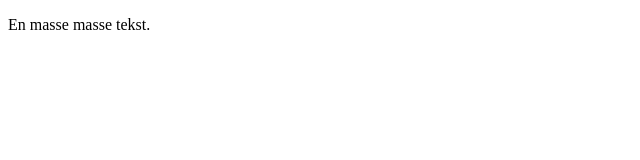
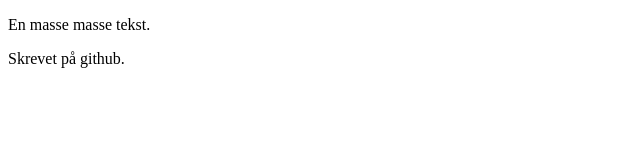
Before and after one commit to peni0073/gittest, a plain HTML site: page index.html in a window 1280 px wide. Shown: the whole page, without its empty margins (0-640 px from the left). Drawn offline with Linux system fonts and the light colour scheme.

Commit message:
Har tilføjet tekst i index.html

```diff
--- a/index.html
+++ b/index.html
@@ -12,6 +12,10 @@
 	<p>
 	    En masse masse tekst.
 	</p>
+
+	<p>
+	    Skrevet på github.
+	</p>
 </body>
 <!-- BODY SLUT -->
 
```
